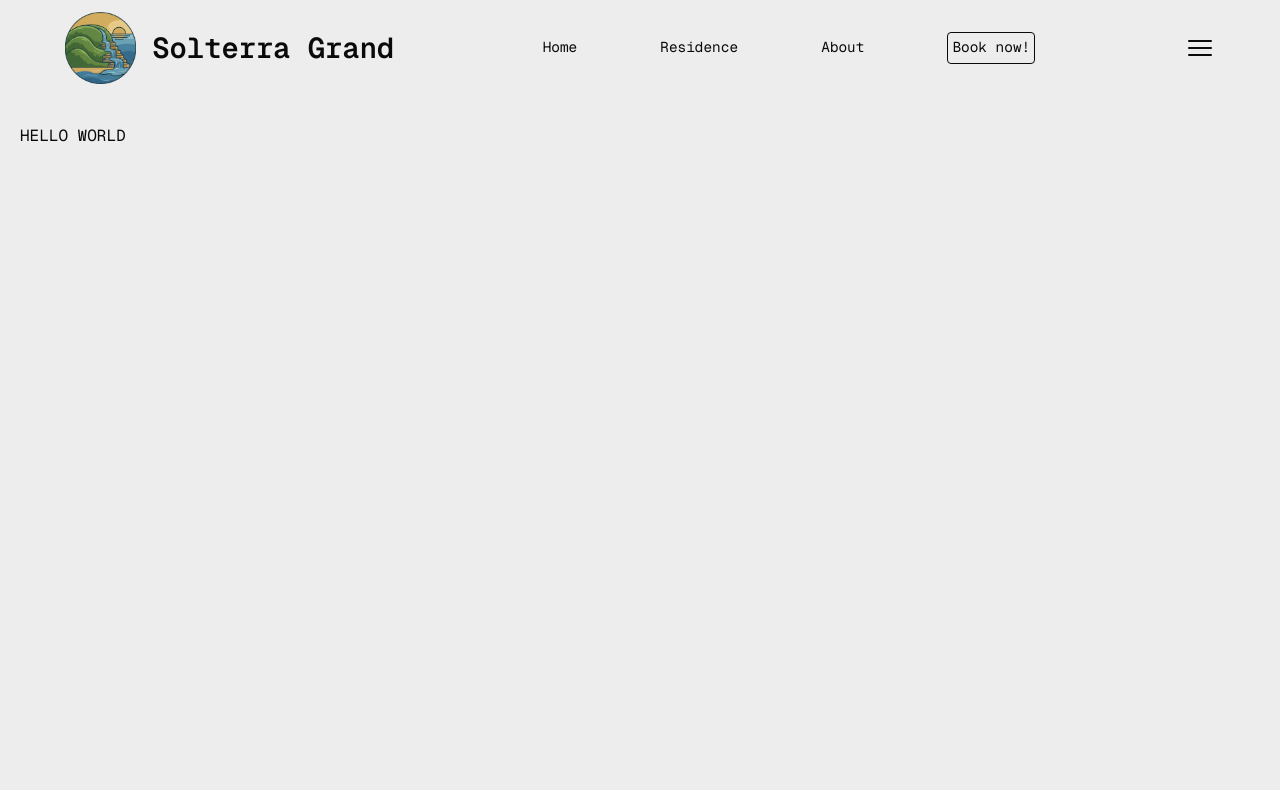
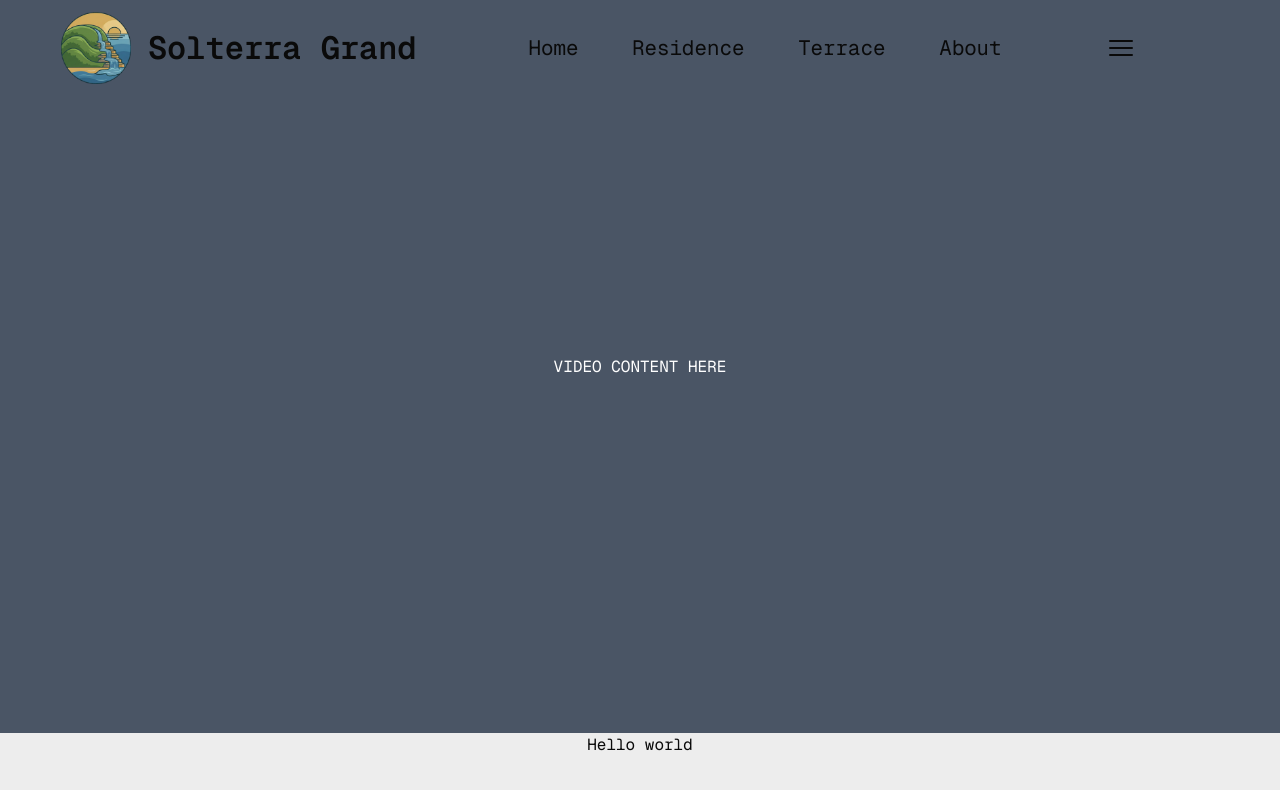
Before and after one commit to Trowlips/Solterra-Grand, a Next.js app: page / in a window 1280 px wide. Shown: the top 790 px of the page. Built offline with nearby package versions, Linux system fonts and the light colour scheme.

Commit message:
Header Adjustment and templating. Main content layout

```diff
--- a/package.json
+++ b/package.json
@@ -12,7 +12,8 @@
     "@heroicons/react": "^2.2.0",
     "next": "16.0.5",
     "react": "19.2.0",
-    "react-dom": "19.2.0"
+    "react-dom": "19.2.0",
+    "zustand": "^5.0.9"
   },
   "devDependencies": {
     "@tailwindcss/postcss": "^4",
--- a/src/app/components/Header/Header.tsx
+++ b/src/app/components/Header/Header.tsx
@@ -1,14 +1,16 @@
-import { Bars3Icon } from "@heroicons/react/24/outline";
 import Link from "next/link";
 import Logo from "../logo/Logo";
+import Sidebar from "../sidebar/Sidebar";
 
 export default function Header() {
-    // console.log();
 
     return (
         <header
             className="
-            w-screen flex px-3 pt-3 sm:justify-center"
+            absolute
+            w-screen flex px-3 pt-3 sm:justify-center m-auto
+            xl:w-11/12
+            "
         >
             <div
                 className="
@@ -22,6 +24,10 @@ export default function Header() {
                         className="
                             list-none flex flex-row justify-around items-center
                             text-[.9rem] w-full
+                            md:text-[1rem]
+                            lg:text-[1.2rem]
+                            xl:text-[1.3rem]
+                            [&>li]:hover:opacity-70
                             "
                     >
                         <li>
@@ -31,24 +37,21 @@ export default function Header() {
                             <Link href="/#">Residence</Link>
                         </li>
                         <li>
+                            <Link href="/#">Terrace</Link>
+                        </li>
+                        <li>
                             <Link href="/#">About</Link>
                         </li>
-                        <li
+                        {/* <li
                             className="border rounded text-center transition-all
                             hover:bg-slate-400 hover:text-white
                             sm:px-1 sm:py-1"
                         >
                             <Link href="/#">Book now!</Link>
-                        </li>
+                        </li> */}
                     </ul>
                 </nav>
-                <Bars3Icon
-                    className="
-                        h-5 w-5 cursor-pointer rounded-full transition-opacity duration-500
-                        ss:h-8 ss:w-8
-                        hover:opacity-50
-                    "
-                />
+                <Sidebar />
             </div>
         </header>
     );
--- a/src/app/components/Logo/Logo.tsx
+++ b/src/app/components/Logo/Logo.tsx
@@ -40,6 +40,7 @@ function Logo(props: LogoPropTypes) {
                 text-xl font-semibold text-primary-100 transition-[font]
                 md:text-[1.5rem]
                 lg:text-[1.8rem]
+                xl:text-[2rem]
                 "
             >
                 Solterra Grand
--- a/src/app/components/sidebar/Sidebar.tsx
+++ b/src/app/components/sidebar/Sidebar.tsx
@@ -0,0 +1,80 @@
+"use client";
+import { Bars3Icon, XMarkIcon } from "@heroicons/react/24/outline";
+import { useState } from "react";
+
+function Sidebar() {
+    const [isSideBarOpen, setIsSideBarOpen] = useState(false);
+    return (
+        <div className="relative h-full xl:static">
+            <Bars3Icon
+                onClick={() => setIsSideBarOpen((prev) => !prev)}
+                className={`
+                    absolute z-10 top-0 right-0 h-full w-8 transition-transform duration-500 ease-in-out transform-gpu backface-hidden cursor-pointer
+                    hover:scale-110
+                    xl:h-20 xl:top-2 xl:right-9
+                    2xl:right-12
+                    ${
+                        isSideBarOpen
+                            ? "opacity-0 scale-20"
+                            : "opacity-100 scale-100"
+                    }
+                    `}
+            />
+            {/* <span>{`${isSideBarOpen}`}</span> */}
+
+            <div
+                className={`
+                    fixed z-10 top-0 right-0 h-screen w-1/2 bg-slate-500 transition-all duration-400 text-white
+                    px-3 pt-3
+                    lg:w-2/5
+                    xl:w-1/4
+                    ${isSideBarOpen ? "" : "translate-x-full"}
+                    `}
+            >
+                <div
+                    className="
+                        flex flex-row justify-end items-center
+                        ss:h-15
+                        sm:h-18 sm:w-11/12
+                        lg:w-9/10
+                        xl:w-11/12
+                    "
+                >
+                    <button
+                        onClick={() => setIsSideBarOpen((prev) => !prev)}
+                        className="cursor-pointer"
+                    >
+                        <XMarkIcon
+                            color="white"
+                            className={`h-8 w-8 transform-gpu hover:scale-110 transition-all duration-500 ease-in-out cursor-pointer
+                        ${
+                            isSideBarOpen
+                                ? "opacity-100 rotate-0 scale-100"
+                                : "opacity-0 -rotate-90 scale-50"
+                        }
+                    `}
+                        />
+                    </button>
+                </div>
+                <hr />
+                <div className="py-3 px-6">
+                    {/* <span>Learn more about our:</span> */}
+                    <ul
+                        className="
+                            flex flex-col items-start gap-5 md:text-[1rem]
+                            lg:text-[1.2rem]
+                            xl:text-[1.3rem] xl:gap-8
+                        "
+                    >
+                        <li>Pools</li>
+                        <li>Villas</li>
+                        <li className="ml-5">Cabins (selected)</li>
+                        <li>Beach</li>
+                    </ul>
+                </div>
+            </div>
+        </div>
+    );
+}
+
+export default Sidebar;
--- a/src/app/layout.tsx
+++ b/src/app/layout.tsx
@@ -28,7 +28,7 @@ export default function RootLayout({
     return (
         <html lang="en">
             <body
-                className={`${geistSans.className} ${geistMono.className}`}
+                className={`${geistSans.className} ${geistMono.className} overflow-x-hidden`}
             >
                 {children}
             </body>
--- a/src/app/page.tsx
+++ b/src/app/page.tsx
@@ -3,12 +3,19 @@ import Header from "@/app/components/header/Header";
 export default function Home() {
     return (
         <div className="bg-background">
-			<Header/>
-			<main className="px-5 py-10">
-				<h2>
-					HELLO WORLD
-				</h2>
-			</main>
-		</div>
+            <Header />
+            <main className="h-screen">
+                <div
+                    className="
+					bg-gray-600 h-11/12 w-screen flex flex-row justify-center items-center"
+                >
+                    <span className="text-white">VIDEO CONTENT HERE</span>
+                </div>
+
+                <div className="flex flex-row justify-center">
+					<h2>Hello world</h2>
+				</div>
+            </main>
+        </div>
     );
 }
```
Also changed, not shown: 1 other file (tests, documents, lock files or other folders).
